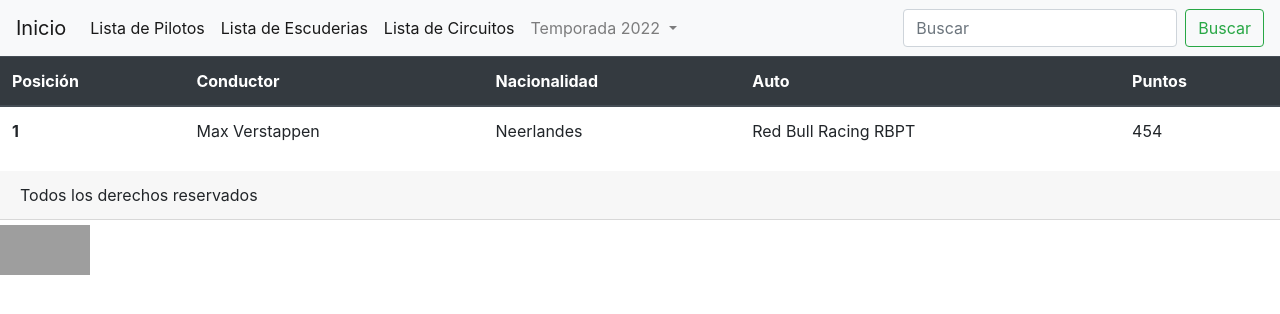
After one commit to VinicioDiaz/Proyecto_final, a Django app: page /Formula_1/clasificacion-pilotos/ in a window 1280 px wide. The commit adds this page. Shown: the top 314 px of the page. Run offline with Django 4.2, Linux system fonts and the light colour scheme; data comes from the database, SQL or seed files in the repository; both versions use the stored data as it was after the commit; grey boxes are pictures that could not be loaded.

Commit message:
Trabajo terminado

```diff
--- a/Formula_1/models.py
+++ b/Formula_1/models.py
@@ -16,3 +16,15 @@ class Circuitos(models.Model):
     ubicacion = models.CharField(max_length=100)
     longitud = models.CharField(max_length=20)
     capacidad = models.CharField(max_length=35)
+
+class Posicion_pilotos_2022(models.Model):
+    posicion = models.IntegerField()
+    conductor = models.CharField(max_length=30)
+    nacionalidad = models.CharField(max_length=30)
+    auto = models.CharField(max_length=30)
+    puntos = models.CharField(max_length=10)
+
+class Posicion_constructores_2022(models.Model):
+    posicion = models.IntegerField()
+    equipo = models.CharField(max_length=20)
+    puntos = models.CharField(max_length=10)
--- a/Formula_1/urls.py
+++ b/Formula_1/urls.py
@@ -1,5 +1,5 @@
 from django.urls import path
-from Formula_1.views import pagina_de_inicio, crear_piloto, crear_escuderia, crear_circuito, lista_pilotos, lista_escuderias, lista_circuitos
+from Formula_1.views import pagina_de_inicio, crear_piloto, crear_escuderia, crear_circuito, lista_pilotos, lista_escuderias, lista_circuitos, Posicion_mundial_piloto, Posicion_mundial_constructor
 
 urlpatterns = [
     path('pagina-inicio/', pagina_de_inicio),
@@ -9,4 +9,6 @@ urlpatterns = [
     path('lista-pilotos/', lista_pilotos),
     path('lista-escuderias/', lista_escuderias),
     path('lista-circuitos/', lista_circuitos),
+    path('clasificacion-pilotos/', Posicion_mundial_piloto),
+    path('clasificacion-constructores/', Posicion_mundial_constructor),
 ]
--- a/Formula_1/views.py
+++ b/Formula_1/views.py
@@ -1,7 +1,7 @@
 from django.shortcuts import render
 from django.http import HttpResponse
 
-from Formula_1.models import Pilotos, Escuderias, Circuitos
+from Formula_1.models import Pilotos, Escuderias, Circuitos, Posicion_pilotos_2022, Posicion_constructores_2022
 
 
 
@@ -18,6 +18,13 @@ def crear_circuito(request):
     nuevo_circuito = Circuitos.objects.create(nombre = 'Circuito de Barcelona-Cataluña', ubicacion = 'Cataluña, España' , longitud = '4,675 km' , capacidad = '140,700 espectadores')
     return HttpResponse("Haz creado un nuevo circuito")
 
+def clasificacion_pilotos(request):
+    lista_clasificacion_pilotos = Posicion_pilotos_2022.objects.create(posicion = '1', conductor = 'Max Verstappen', nacionalidad = 'NED', auto = 'Red Bull Racing RBPT', puntos = '454 pts')
+    return HttpResponse("Agregaste piloto a la clasificación")
+
+def clasificacion_constructores(request):
+    lista_clasificacion_constructores = Posicion_constructores_2022.objects.create(posicion = '1', equipo = 'Red Bull Racing RBPT', puntos = '759 pts')
+    return HttpResponse("Agregaste constructor a la clasificación")
 
 
 
@@ -45,3 +52,17 @@ def lista_circuitos(request):
         'circuitos': todos_los_circuitos,
         }
         return render(request,'pagina_circuitos.html', context = context)
+
+def Posicion_mundial_piloto(request):
+    todas_las_posiciones = Posicion_pilotos_2022.objects.all()
+    context = {
+        'posiciones': todas_las_posiciones,
+    }
+    return render (request,'clasificacion-pilotos.html', context = context)
+
+def Posicion_mundial_constructor(request):
+    todas_las_posiciones = Posicion_constructores_2022.objects.all()
+    context = {
+        'posiciones': todas_las_posiciones,
+    }
+    return render (request,'clasificacion-constructores.html', context = context)
--- a/Templates/Formula_1/Base.html
+++ b/Templates/Formula_1/Base.html
@@ -38,9 +38,8 @@
                         Temporada 2022
                     </a>
                     <div class="dropdown-menu">
-                        <a class="dropdown-item" href="#"> Clasificación de Pilotos</a>
-                        <a class="dropdown-item" href="#"> Clasificación de Constructores</a>
-                        <a class="dropdown-item" href="#"> Premios F1 </a>
+                        <a class="dropdown-item" href="/Formula_1/clasificacion-pilotos/"> Clasificación de Pilotos</a>
+                        <a class="dropdown-item" href="/Formula_1/clasificacion-constructores"> Clasificación de Constructores</a>
                     </div>
                 </li>
             </ul>
--- /dev/null
+++ b/Templates/Formula_1/clasificacion-pilotos.html
@@ -0,0 +1,33 @@
+{% extends 'Base.html' %}
+
+{% block title %}
+Clasificación de Pilotos
+{% endblock %}
+
+{% block content %}
+
+<body>
+    {% for posiciones in posiciones %}
+
+    <table class="table">
+        <thead class="thead-dark">
+            <tr>
+                <th scope="col"> Posición </th>
+                <th scope="col"> Conductor </th>
+                <th scope="col"> Nacionalidad </th>
+                <th scope="col"> Auto </th>
+                <th scope="col"> Puntos </th>
+            </tr>
+        </thead>
+        <tbody>
+            <tr>
+                <th> {{posiciones.posicion}} </th>
+                <td> {{posiciones.conductor}}  </td>
+                <td> {{posiciones.nacionalidad}} </td>
+                <td> {{posiciones.auto}} </td>
+                <td> {{posiciones.puntos}} </td>
+            </tr>
+        </tbody>
+    </table>
+        {% endfor %}
+    {% endblock %}
--- a/Templates/Formula_1/pagina_pilotos.html
+++ b/Templates/Formula_1/pagina_pilotos.html
@@ -12,9 +12,9 @@ Listado de Pilotos
             <div class="card" style="width: 18rem;">
                 <img src="https://1000marcas.net/wp-content/uploads/2020/01/logo-F1.png" class="card-img-top" alt="...">
                 <div class="card-body">
-                    <h5 class="card-title"> {{piloto.nombre}} </h5>
-                    <p class="card-text"> {{piloto.nacionalidad}} </p>
-                    <p class="card-text"> {{piloto.edad}} </p>
+                    <h5 class="card-title"> Nombre: {{piloto.nombre}} </h5>
+                    <p class="card-text"> Nacionalidad: {{piloto.nacionalidad}} </p>
+                    <p class="card-text"> Edad: {{piloto.edad}} </p>
                     <a href="#" class="btn btn-primary"> Ver más información del piloto </a>
                 </div>
             </div>
```
Also changed, not shown: Formula_1/admin.py (+10 -1 lines), Templates/Formula_1/clasificacion-constructores.html (added, +29 -0 lines), Formula_1/migrations/0005_posicion_pilotos_2022.py (added), Formula_1/migrations/0006_posicion_constructores_2022.py (added), db.sqlite3.
